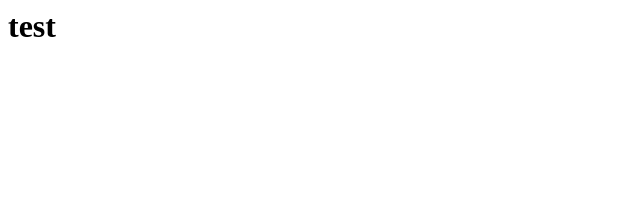
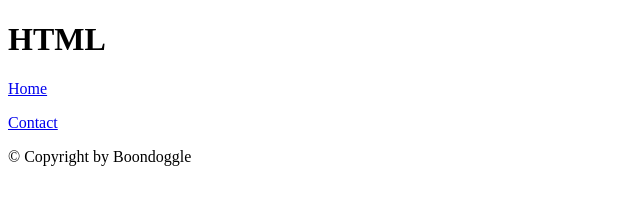
Before and after one commit to nickalex/nickalex.github.io, a plain HTML site: page index.html in a window 1280 px wide. Shown: the whole page, without its empty margins (0-640 px from the left). Drawn offline with Linux system fonts and the light colour scheme.

Commit message:
Added HTML structure

```diff
--- a/index.html
+++ b/index.html
@@ -1 +1,46 @@
-<h1>test</h1>
+<!DOCTYPE html>
+<html lang="en">
+	<head>
+		<meta charset="utf-8" />
+
+		<!-- Always force latest IE rendering engine (even in intranet) & Chrome Frame
+		Remove this if you use the .htaccess -->
+		<meta http-equiv="X-UA-Compatible" content="IE=edge,chrome=1" />
+
+		<title>HTML</title>
+		<meta name="description" content="" />
+		<meta name="author" content="Boondoggle" />
+
+		<meta name="viewport" content="width=device-width; initial-scale=1.0" />
+
+		<!-- Replace favicon.ico & apple-touch-icon.png in the root of your domain and delete these references -->
+		<link rel="shortcut icon" href="/favicon.ico" />
+		<link rel="apple-touch-icon" href="/apple-touch-icon.png" />
+	</head>
+
+	<body>
+		<div>
+			<header>
+				<h1>HTML</h1>
+			</header>
+			<nav>
+				<p>
+					<a href="/">Home</a>
+				</p>
+				<p>
+					<a href="/contact">Contact</a>
+				</p>
+			</nav>
+
+			<div>
+
+			</div>
+
+			<footer>
+				<p>
+					&copy; Copyright  by Boondoggle
+				</p>
+			</footer>
+		</div>
+	</body>
+</html>
```
